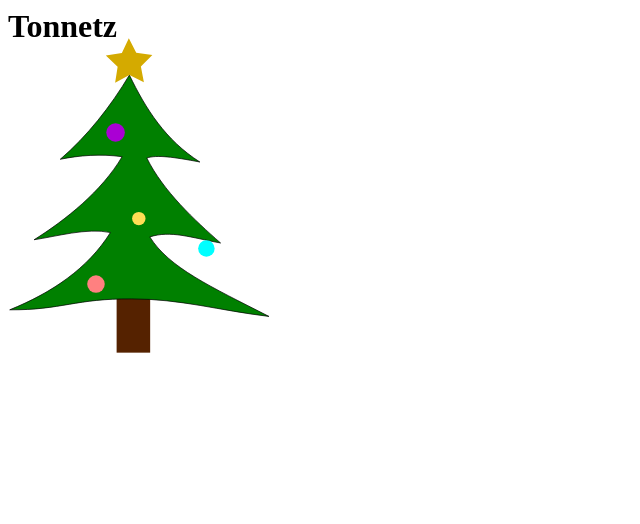
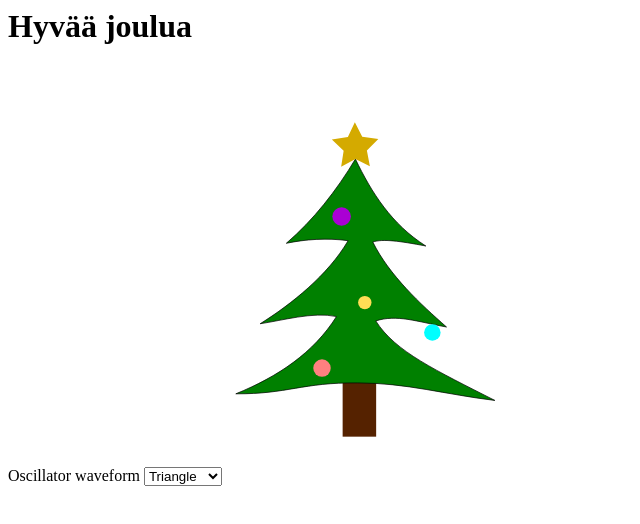
Before and after one commit to brylie/tonnetz, a plain HTML site: page index.html in a window 1280 px wide. Shown: the whole page, without its empty margins (0-640 px from the left). Drawn offline with nearby package versions, Linux system fonts and the light colour scheme.

Commit message:
Add oscillator waveform select

```diff
--- a/index.html
+++ b/index.html
@@ -26,11 +26,19 @@
 </head>
 
 <body>
-    <h1>Tonnetz</h1>
-
-       <iframe id="tonnetz" class="resp-iframe" src="images/tannenbaum.svg"  allow="autoplay" allowfullscreen></iframe>
-
-        <!-- <embed id="tonnetz" src="tonnetz.svg" type="image/svg+xml"> -->
+    <h1>Hyvää joulua</h1>
+        <br />
+        <label for="oscillator-waveform">Oscillator waveform</label>
+        <select
+            name="oscillator-waveform"
+            id="oscillator-waveform"
+            onchange="changeSynthWaveform(this)">
+            <option value="triangle">Triangle</option>
+            <option value="sine">Sine</option>
+            <option value="square">Square</option>
+            <option value="sawtooth">Sawtooth</option>
+        </select>
+        <embed id="tonnetz" src="images/tannenbaum.svg" type="image/svg+xml">
     <script src="tonnetz.js" />
 </body>
 
```
